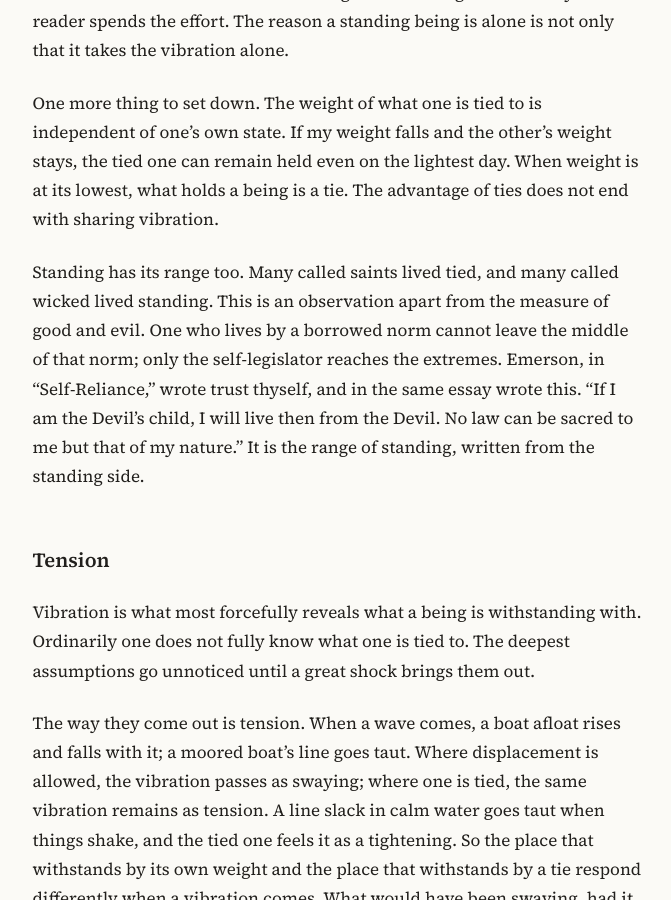
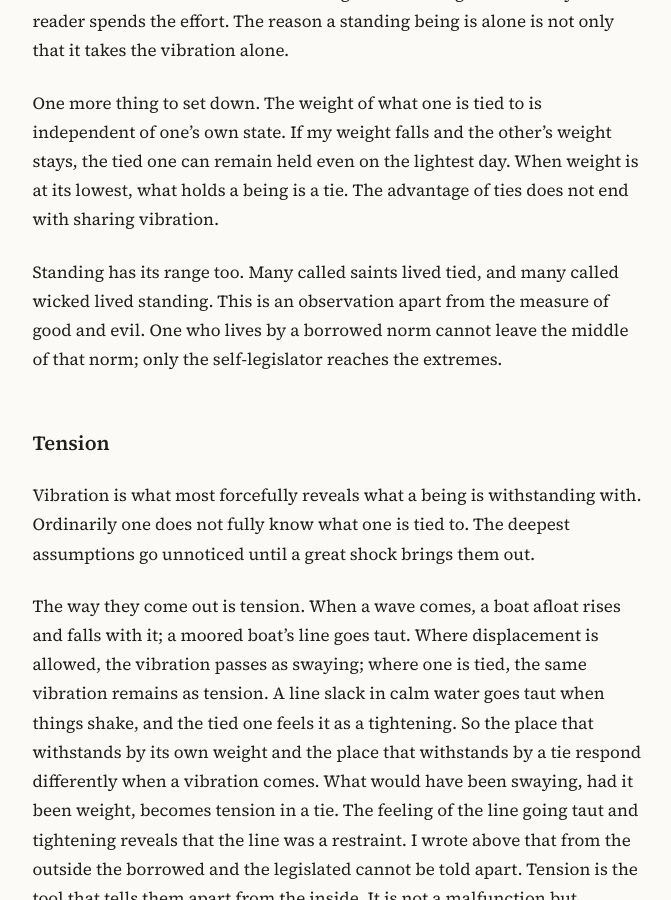
Before and after one commit to nonasking/essays, a Jekyll site: the page built from weight-and-ties/en.md, in a window 1280 px wide and 900 px high, scrolled down 3082 px. Shown: the whole window, without its empty margins (302-973 px from the left). Built offline with Jekyll 4.4.1, drawn with Linux system fonts in a browser that asks for light colours; some of the changed text lies outside the part shown.

Commit message:
Weight and Ties: remove Emerson citation (KR/EN)
Co-Authored-By: Claude Opus 5.5 <noreply@anthropic.com>
Claude-Session: https://claude.ai/code/session_01761YbdfwLqfojnJWnXHuHc

```diff
--- a/weight-and-ties/en.md
+++ b/weight-and-ties/en.md
@@ -45,7 +45,7 @@ The estimate for each, set down symmetrically. The advantage of a tie is that on
 
 One more thing to set down. The weight of what one is tied to is independent of one's own state. If my weight falls and the other's weight stays, the tied one can remain held even on the lightest day. When weight is at its lowest, what holds a being is a tie. The advantage of ties does not end with sharing vibration.
 
-Standing has its range too. Many called saints lived tied, and many called wicked lived standing. This is an observation apart from the measure of good and evil. One who lives by a borrowed norm cannot leave the middle of that norm; only the self-legislator reaches the extremes. Emerson, in "Self-Reliance," wrote trust thyself, and in the same essay wrote this. "If I am the Devil's child, I will live then from the Devil. No law can be sacred to me but that of my nature." It is the range of standing, written from the standing side.
+Standing has its range too. Many called saints lived tied, and many called wicked lived standing. This is an observation apart from the measure of good and evil. One who lives by a borrowed norm cannot leave the middle of that norm; only the self-legislator reaches the extremes.
 
 ## Tension
 
@@ -146,7 +146,6 @@ Hunger is the confession that one is alive and has not broken.
 ## References
 
 - *Inana's descent to the nether world*. ETCSL 1.4.1, lines 129-172. The Electronic Text Corpus of Sumerian Literature, Oxford. The stripping at the seven gates and the exchange "What is this?"
-- Emerson, R. W. (1841). Self-Reliance. In *Essays* [First Series]. "If I am the Devil's child, I will live then from the Devil. No law can be sacred to me but that of my nature."
 - Janoff-Bulman, R. (1992). *Shattered Assumptions: Towards a New Psychology of Trauma*. Free Press. The deepest assumptions become visible when shattered.
 - Cohen, G. L. (2003). Party over policy: The dominating impact of group influence on political beliefs. *Journal of Personality and Social Psychology*, 85(5), 808-822. doi:10.1037/0022-3514.85.5.808
 - Fiske, S. T., & Neuberg, S. L. (1990). A continuum of impression formation, from category-based to individuating processes: Influences of information and motivation on attention and interpretation. In M. P. Zanna (Ed.), *Advances in experimental social psychology* (Vol. 23, pp. 1-74). Academic Press. doi:10.1016/S0065-2601(08)60317-2
```
Also changed, not shown: weight-and-ties/index.md (+1 -2 lines).
